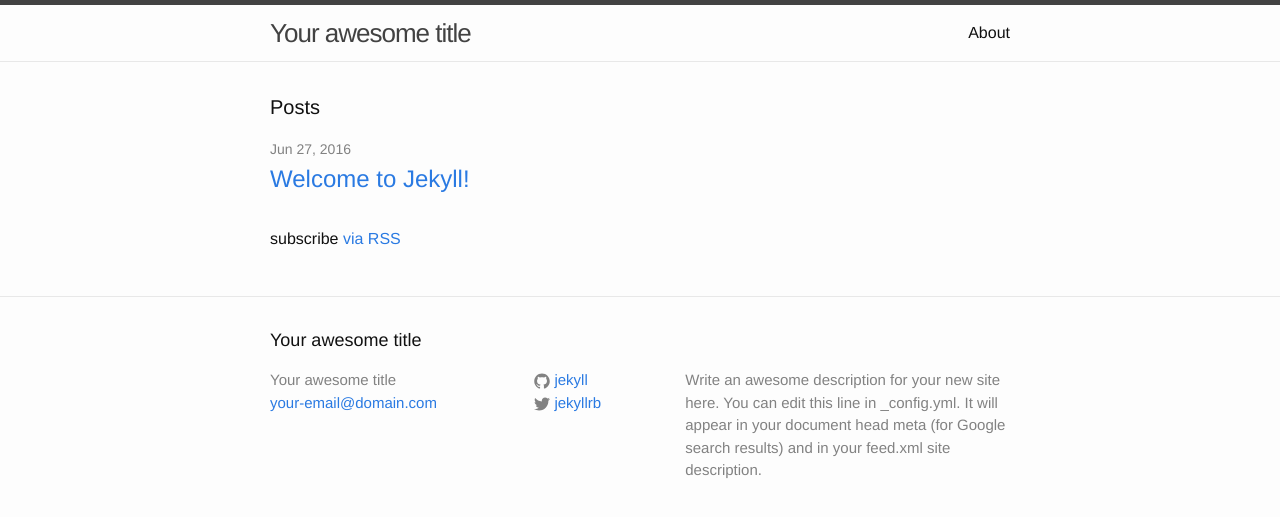
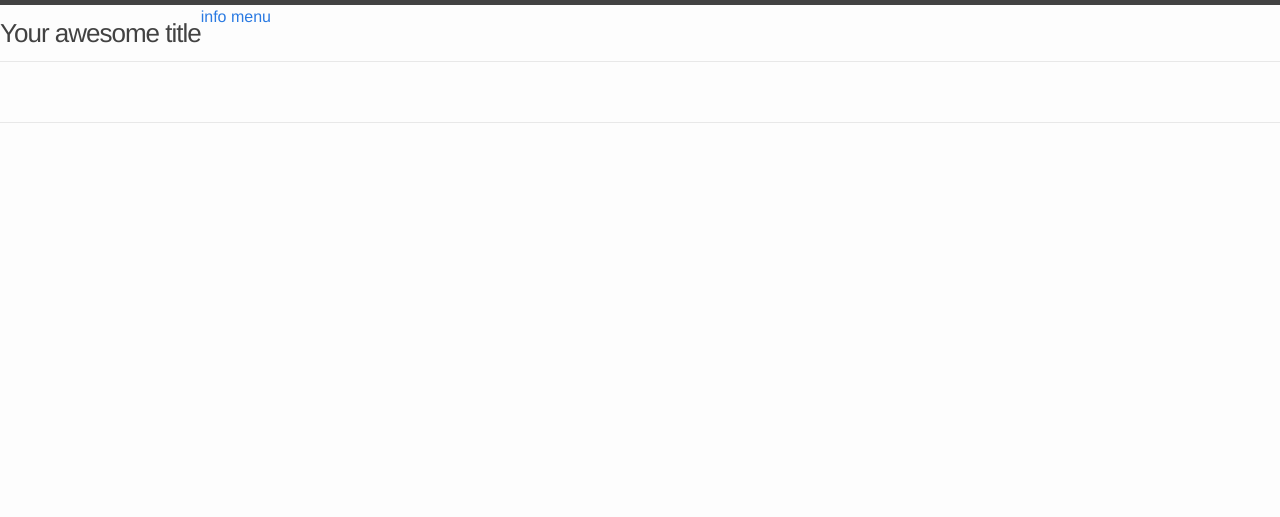
Before and after one commit to kiahnjl/kiahnjl.github.io, a Jekyll site: the page built from index.html, in a window 1280 px wide. Shown: the top 517 px of the page. Built offline with Jekyll 4.4.1, drawn with Linux system fonts in a browser that asks for light colours.

Commit message:
whatever stored commited

```diff
--- a/_config.yml
+++ b/_config.yml
@@ -19,3 +19,5 @@ github_username:  jekyll
 
 # Build settings
 markdown: kramdown
+
+sass:
--- a/_includes/footer.html
+++ b/_includes/footer.html
@@ -1,38 +1,4 @@
 <footer class="site-footer">
 
-  <div class="wrapper">
-
-    <h2 class="footer-heading">{{ site.title }}</h2>
-
-    <div class="footer-col-wrapper">
-      <div class="footer-col footer-col-1">
-        <ul class="contact-list">
-          <li>{{ site.title }}</li>
-          <li><a href="mailto:{{ site.email }}">{{ site.email }}</a></li>
-        </ul>
-      </div>
-
-      <div class="footer-col footer-col-2">
-        <ul class="social-media-list">
-          {% if site.github_username %}
-          <li>
-            {% include icon-github.html username=site.github_username %}
-          </li>
-          {% endif %}
-
-          {% if site.twitter_username %}
-          <li>
-            {% include icon-twitter.html username=site.twitter_username %}
-          </li>
-          {% endif %}
-        </ul>
-      </div>
-
-      <div class="footer-col footer-col-3">
-        <p>{{ site.description }}</p>
-      </div>
-    </div>
-
-  </div>
 
 </footer>
--- a/_includes/header.html
+++ b/_includes/header.html
@@ -1,27 +1,7 @@
 <header class="site-header">
 
-  <div class="wrapper">
-
-    <a class="site-title" href="{{ site.baseurl }}/">{{ site.title }}</a>
-
-    <nav class="site-nav">
-      <a href="#" class="menu-icon">
-        <svg viewBox="0 0 18 15">
-          <path fill="#424242" d="M18,1.484c0,0.82-0.665,1.484-1.484,1.484H1.484C0.665,2.969,0,2.304,0,1.484l0,0C0,0.665,0.665,0,1.484,0 h15.031C17.335,0,18,0.665,18,1.484L18,1.484z"/>
-          <path fill="#424242" d="M18,7.516C18,8.335,17.335,9,16.516,9H1.484C0.665,9,0,8.335,0,7.516l0,0c0-0.82,0.665-1.484,1.484-1.484 h15.031C17.335,6.031,18,6.696,18,7.516L18,7.516z"/>
-          <path fill="#424242" d="M18,13.516C18,14.335,17.335,15,16.516,15H1.484C0.665,15,0,14.335,0,13.516l0,0 c0-0.82,0.665-1.484,1.484-1.484h15.031C17.335,12.031,18,12.696,18,13.516L18,13.516z"/>
-        </svg>
-      </a>
-
-      <div class="trigger">
-        {% for my_page in site.pages %}
-          {% if my_page.title %}
-          <a class="page-link" href="{{ my_page.url | prepend: site.baseurl }}">{{ my_page.title }}</a>
-          {% endif %}
-        {% endfor %}
-      </div>
-    </nav>
-
-  </div>
+  <a class="site-title" href="{{ site.baseurl }}/">{{ site.title }}</a>
+  <a>info</a>
+  <a>menu</a>
 
 </header>
--- a/_includes/icon-github.html
+++ /dev/null
@@ -1 +0,0 @@
-<a href="https://github.com/{{ include.username }}"><span class="icon icon--github">{% include icon-github.svg %}</span><span class="username">{{ include.username }}</span></a>
--- a/_includes/icon-twitter.html
+++ /dev/null
@@ -1 +0,0 @@
-<a href="https://twitter.com/{{ include.username }}"><span class="icon icon--twitter">{% include icon-twitter.svg %}</span><span class="username">{{ include.username }}</span></a>
--- a/css/main.scss
+++ b/css/main.scss
@@ -2,8 +2,6 @@
 # Only the main Sass file needs front matter (the dashes are enough)
 ---
 @charset "utf-8";
-
-
 
 // Our variables
 $base-font-family: "Helvetica Neue", Helvetica, Arial, sans-serif;
@@ -28,8 +26,6 @@ $content-width:    800px;
 $on-palm:          600px;
 $on-laptop:        800px;
 
-
-
 // Use media queries like this:
 // @include media-query($on-palm) {
 //     .wrapper {
@@ -43,11 +39,6 @@ $on-laptop:        800px;
     }
 }
 
-
-
-// Import partials from `sass_dir` (defaults to `_sass`)
-@import
-        "base",
-        "layout",
-        "syntax-highlighting"
-;
+@import "base";
+@import "layout";
+@import "syntax-highlighting";
--- a/index.html
+++ b/index.html
@@ -4,20 +4,4 @@ layout: default
 
 <div class="home">
 
-  <h1 class="page-heading">Posts</h1>
-
-  <ul class="post-list">
-    {% for post in site.posts %}
-      <li>
-        <span class="post-meta">{{ post.date | date: "%b %-d, %Y" }}</span>
-
-        <h2>
-          <a class="post-link" href="{{ post.url | prepend: site.baseurl }}">{{ post.title }}</a>
-        </h2>
-      </li>
-    {% endfor %}
-  </ul>
-
-  <p class="rss-subscribe">subscribe <a href="{{ "/feed.xml" | prepend: site.baseurl }}">via RSS</a></p>
-
 </div>
```
Also changed, not shown: _layouts/page.html (deleted, +0 -14 lines), _layouts/post.html (deleted, +0 -15 lines), about.md (deleted, +0 -15 lines), _includes/icon-github.svg (deleted), _includes/icon-twitter.svg (deleted), 1 other file.
